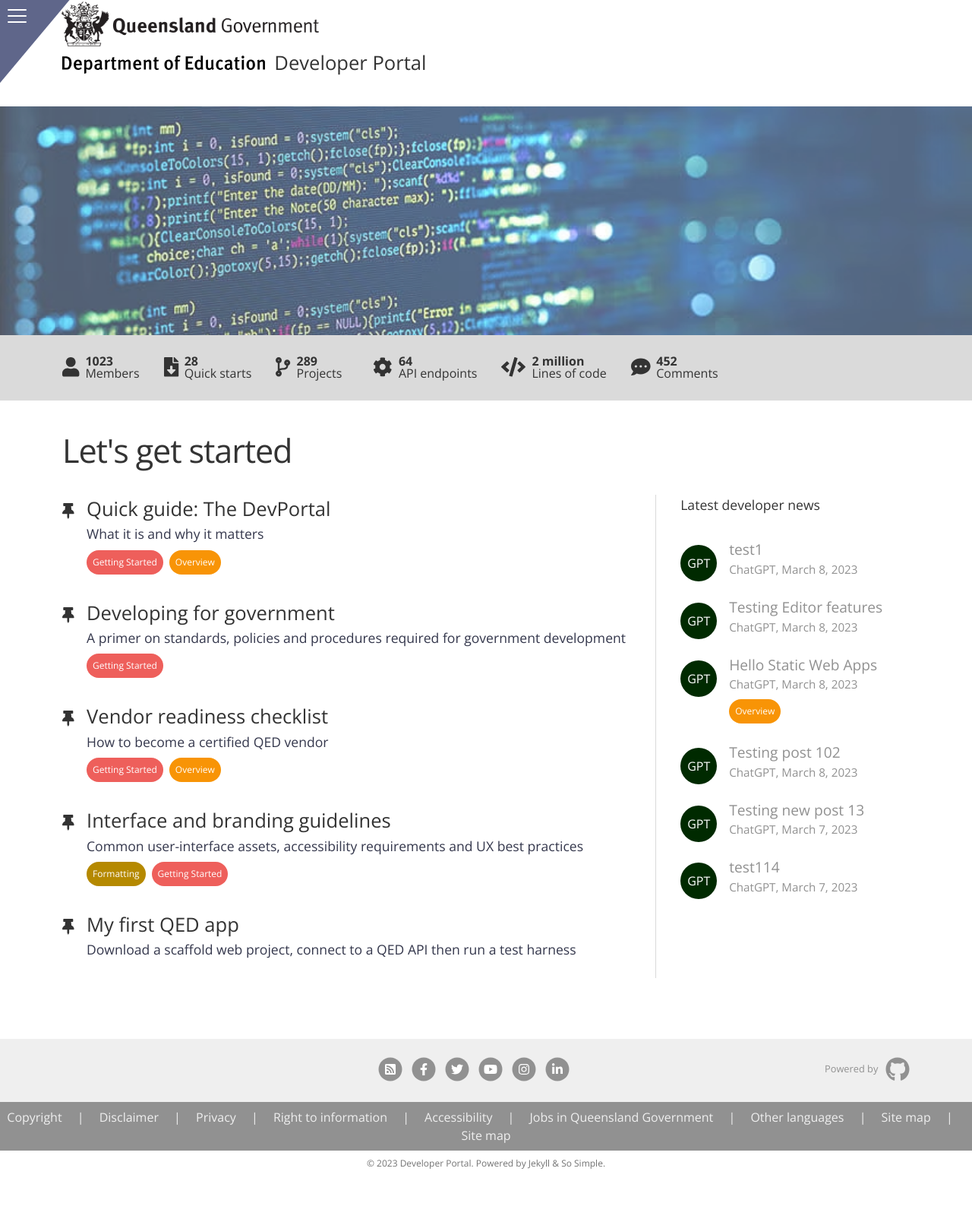
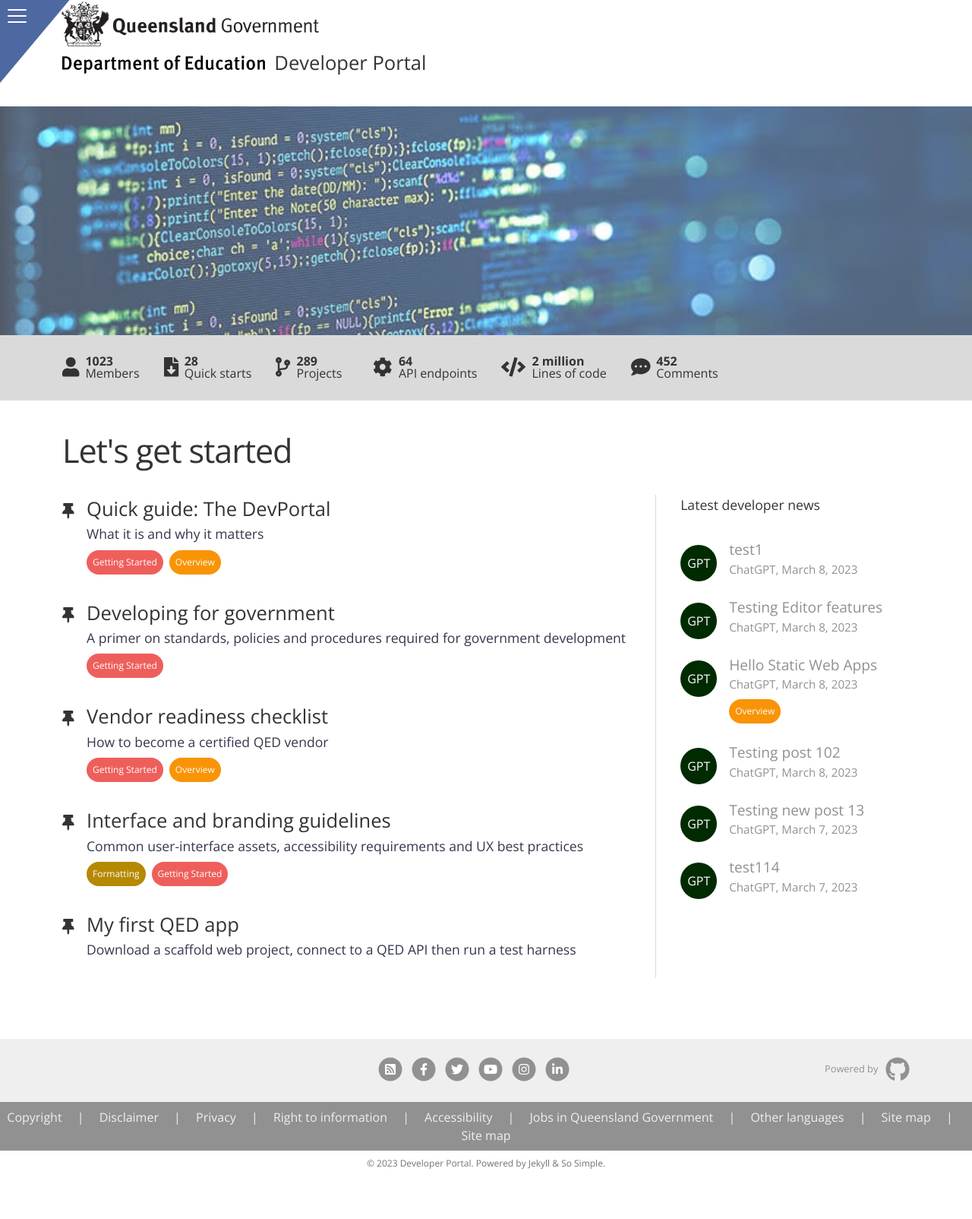
Before and after one commit to QED-DeveloperPortal/qed-developer-portal, a Jekyll site: the page built from index.md, in a window 1280 px wide. Shown: the whole page at 76% size. Built offline with Jekyll 4.4.1, drawn with Linux system fonts in a browser that asks for light colours; some web fonts are replaced; comment, search, counter and statistics services are not loaded.

Commit message:
sass tweak

```diff
--- a/_sass/so-simple/_navigation.scss
+++ b/_sass/so-simple/_navigation.scss
@@ -1,5 +1,6 @@
 $body-color: #fff;
-$menu-background-color: #4E567E;
+// $menu-background-color: #4E567E;
+$menu-background-color: #3b5998;
 $menu-icons-color: #fff;
 $font-stack: Open sans, sans-serif;
 
@@ -62,9 +63,22 @@
         font-weight: 100;
         opacity: 1;
         list-style: none;
+        // -webkit-transition:0.3s;
+        // transition-timing-function: ease;
+
+        &:hover {
+            // -webkit-transform: scale(1.1);
+            font-weight: 500;
+            // -webkit-transition:0.3s;
+            transition-timing-function: ease;
+        }
 
         a {
             color: #fff !important;
+
+            &:hover {
+                text-decoration: none;
+            }
         }
       }
 
```
